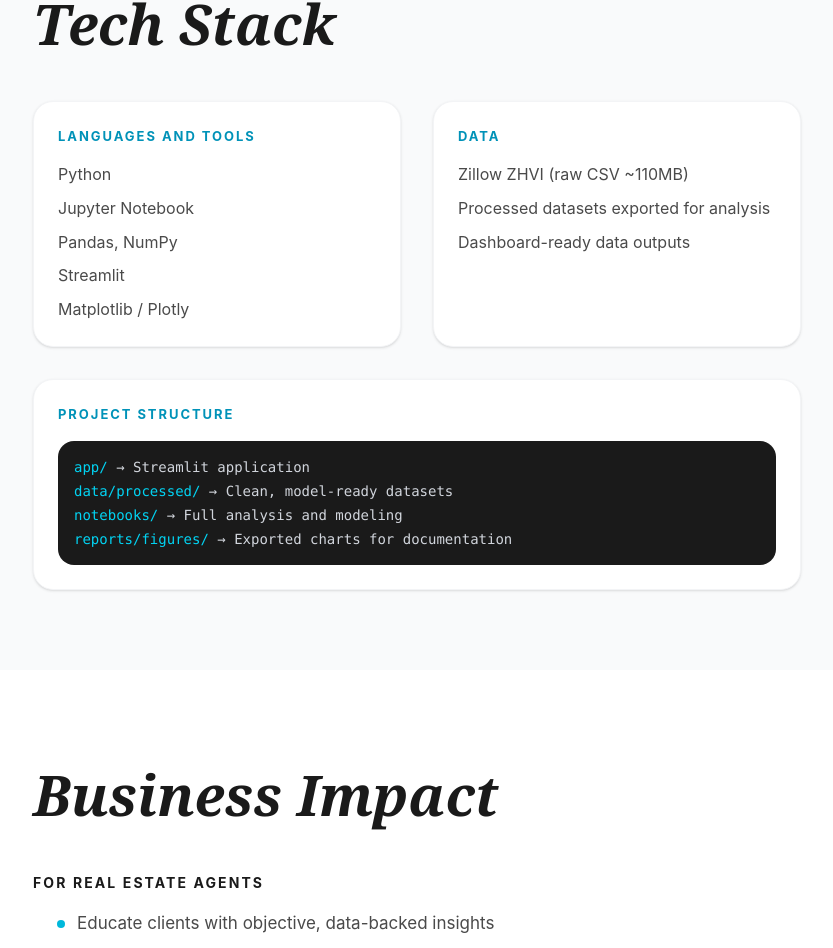
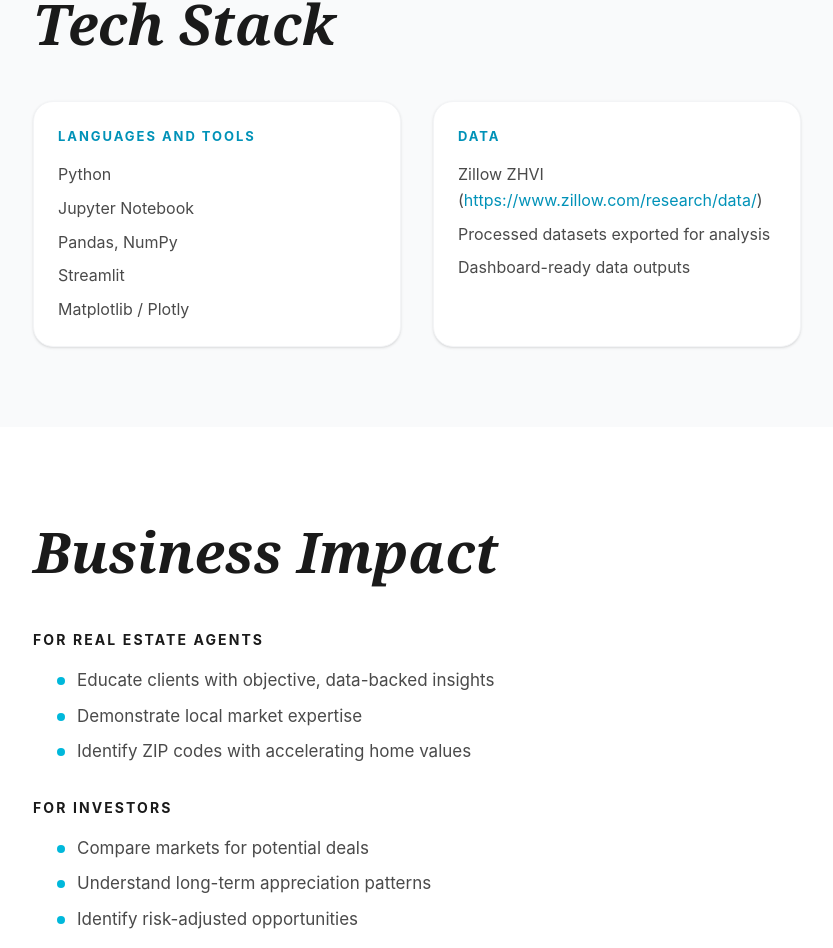
Before and after one commit to OluwatobilobaOdebo/tobi-odebo-portfolio, a Next.js app: page /price_prediction in a window 1280 px wide. Shown: the part 6476-7424 px from the top of the page, without its empty margins (223-1056 px from the left). Built offline with nearby package versions, Linux system fonts and the light colour scheme.

Commit message:
removed some info and added link

```diff
--- a/app/price_prediction/page.tsx
+++ b/app/price_prediction/page.tsx
@@ -541,40 +541,21 @@ export default function PricePredictionProject() {
                   className="space-y-2 text-[#4a4a4a]"
                   style={{ fontSize: "16px" }}
                 >
-                  <li>Zillow ZHVI (raw CSV ~110MB)</li>
+                  <li>
+                    Zillow ZHVI (
+                    <a
+                      href="https://www.zillow.com/research/data/"
+                      target="_blank"
+                      rel="noopener noreferrer"
+                      className="text-cyan-600 hover:underline"
+                    >
+                      https://www.zillow.com/research/data/
+                    </a>
+                    )
+                  </li>
                   <li>Processed datasets exported for analysis</li>
                   <li>Dashboard-ready data outputs</li>
                 </ul>
-              </div>
-
-              {/* Version Control */}
-              <div className="bg-white p-6 rounded-xl shadow-sm border border-gray-100 md:col-span-2">
-                <h3
-                  className="font-bold uppercase tracking-[0.15em] text-cyan-600 mb-4"
-                  style={{ fontSize: "13px" }}
-                >
-                  Project Structure
-                </h3>
-                <div className="bg-[#1a1a1a] rounded-lg p-4 font-mono text-sm text-gray-300">
-                  <div className="space-y-1">
-                    <p>
-                      <span className="text-cyan-400">app/</span> → Streamlit
-                      application
-                    </p>
-                    <p>
-                      <span className="text-cyan-400">data/processed/</span> →
-                      Clean, model-ready datasets
-                    </p>
-                    <p>
-                      <span className="text-cyan-400">notebooks/</span> → Full
-                      analysis and modeling
-                    </p>
-                    <p>
-                      <span className="text-cyan-400">reports/figures/</span> →
-                      Exported charts for documentation
-                    </p>
-                  </div>
-                </div>
               </div>
             </div>
           </div>
```
Also changed, not shown: assets/Screenshot_2025-12-05_at_10.20.43_PM-2baf9d51-629b-47eb-a072-2843b457d6e8.png (added).
